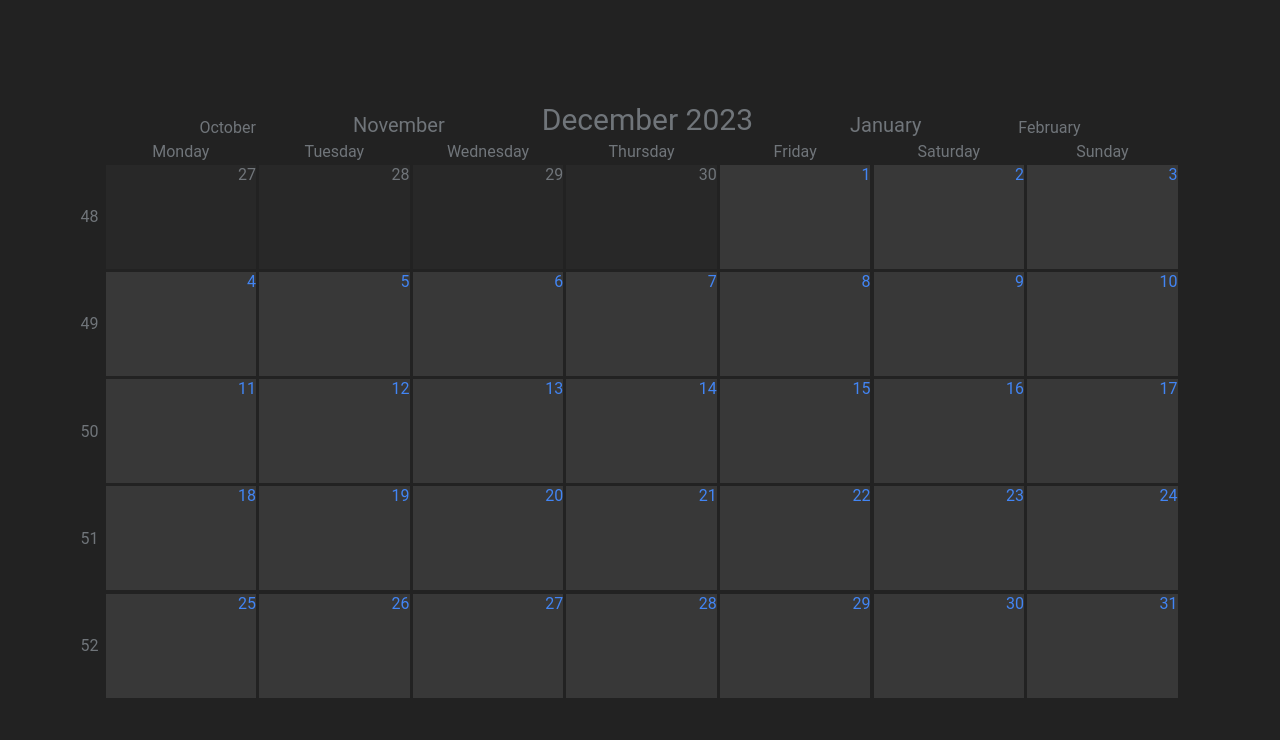
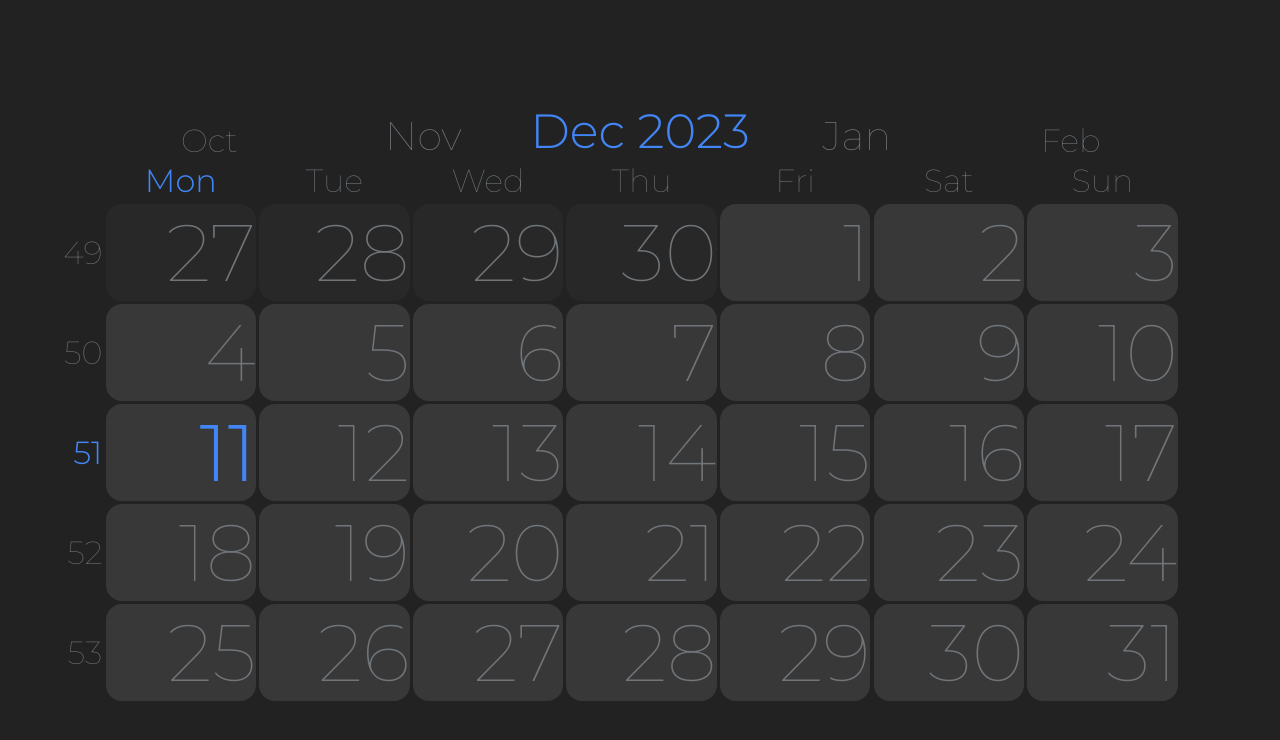
Before and after one commit to cakenes/calendar, a Svelte app: page / in a window 1280 px wide. Shown: the top 740 px of the page. Built offline with nearby package versions, Linux system fonts and the light colour scheme.

Commit message:
Reworking variables and css in Calendar

```diff
--- a/public/global.css
+++ b/public/global.css
@@ -1,63 +1,13 @@
-html, body {
-	position: relative;
-	width: 100%;
-	height: 100%;
+html,
+body {
+    position: relative;
+    width: 100%;
+    height: 100%;
 }
 
 body {
-	color: #333;
-	margin: 0;
-	padding: 8px;
-	box-sizing: border-box;
-	font-family: -apple-system, BlinkMacSystemFont, "Segoe UI", Roboto, Oxygen-Sans, Ubuntu, Cantarell, "Helvetica Neue", sans-serif;
+    margin: 0;
+    padding: 0;
+    font-family: "Montserrat", "Google Sans", Roboto, Arial, sans-serif;
+    font-weight: 100;
 }
-
-a {
-	color: rgb(0,100,200);
-	text-decoration: none;
-}
-
-a:hover {
-	text-decoration: underline;
-}
-
-a:visited {
-	color: rgb(0,80,160);
-}
-
-label {
-	display: block;
-}
-
-input, button, select, textarea {
-	font-family: inherit;
-	font-size: inherit;
-	-webkit-padding: 0.4em 0;
-	padding: 0.4em;
-	margin: 0 0 0.5em 0;
-	box-sizing: border-box;
-	border: 1px solid #ccc;
-	border-radius: 2px;
-}
-
-input:disabled {
-	color: #ccc;
-}
-
-button {
-	color: #333;
-	background-color: #f4f4f4;
-	outline: none;
-}
-
-button:disabled {
-	color: #999;
-}
-
-button:not(:disabled):active {
-	background-color: #ddd;
-}
-
-button:focus {
-	border-color: #666;
-}
--- a/public/index.html
+++ b/public/index.html
@@ -9,18 +9,12 @@
         <link rel="icon" type="image/png" href="/favicon.png" />
         <link rel="stylesheet" href="/global.css" />
         <link rel="stylesheet" href="/build/bundle.css" />
-
         <link rel="preconnect" href="https://fonts.googleapis.com" />
         <link rel="preconnect" href="https://fonts.gstatic.com" crossorigin />
-        <link href="https://fonts.googleapis.com/css2?family=Open+Sans:wght@400;700&display=swap" rel="stylesheet" />
+        <link href="https://fonts.googleapis.com/css2?family=Montserrat:wght@100;200;300;400;500;600;700&family=Press+Start+2P&display=swap" rel="stylesheet" />
 
         <script defer src="/build/bundle.js"></script>
     </head>
 
-    <style>
-        body {
-            margin: 0;
-            padding: 0;
-        }
-    </style>
+    <style></style>
 </html>
--- a/src/App.svelte
+++ b/src/App.svelte
@@ -39,6 +39,6 @@
         --blue: #4285f4;
         --highlight: #1a73e8;
 
-        font-family: "Google Sans", Roboto, Arial, sans-serif;
+        /* font-family: "Google Sans", Roboto, Arial, sans-serif; */
     }
 </style>
--- a/src/Calendar.svelte
+++ b/src/Calendar.svelte
@@ -1,25 +1,35 @@
 <script lang="ts">
     import Record from "./Record.svelte";
 
-    let newDate = new Date();
+    let date = new Date();
     let select = { day: 0, row: 0, offset: 0 };
+    let client = { width: 0, height: 0 };
 
     $: current = {
-        day: new Date(newDate.getFullYear(), newDate.getMonth() + select.offset).getDay() - 1,
-        month: new Date(newDate.getFullYear(), newDate.getMonth() + select.offset).getMonth(),
-        year: new Date(newDate.getFullYear(), newDate.getMonth() + select.offset).getFullYear(),
-        days: new Date(newDate.getFullYear(), newDate.getMonth() + select.offset + 1, 0).getDate(),
+        day: new Date(date.getFullYear(), date.getMonth() + select.offset).getDay() - 1,
+        month: new Date(date.getFullYear(), date.getMonth() + select.offset).getMonth(),
+        year: new Date(date.getFullYear(), date.getMonth() + select.offset).getFullYear(),
+        days: new Date(date.getFullYear(), date.getMonth() + select.offset + 1, 0).getDate(),
     };
 
     $: previous = {
-        days: new Date(newDate.getFullYear(), newDate.getMonth() + select.offset, 0).getDate(),
+        days: new Date(date.getFullYear(), date.getMonth() + select.offset, 0).getDate(),
     };
 
     $: weekdays = new Array(7).fill(0).map((_, i) => {
         return new Date(null, null, i + 1).toLocaleDateString("en-EN", { weekday: "long" });
     });
 
-    $: week = Math.ceil((new Date(current.year, current.month).getTime() - new Date(current.year, 0, 1).getTime() + 86400000) / 86400000 / 7);
+    $: week = {
+        current: Math.floor((current.day + date.getDate()) / 7),
+        month: Math.ceil((new Date(current.year, current.month, current.day).getTime() - new Date(current.year, 0, 1).getTime() + 86400000) / 86400000 / 7),
+    };
+
+    $: stringCutOff = (input: string) => {
+        if (client.width <= 800) return input.substring(0, 1);
+        else if (client.width <= 1400) return input.substring(0, 3);
+        return input;
+    };
 
     const onWheel = e => {
         if (e.deltaY > 0) select.offset++;
@@ -39,36 +49,62 @@
 
 <!-- <svelte:window on:keydown={handler} /> -->
 
-<div class="container" on:wheel={onWheel}>
+<div class="container" on:wheel={onWheel} bind:clientHeight={client.height} bind:clientWidth={client.width}>
     <div class="title">
         {#each [-2, -1, 0, 1, 2] as i}
-            <div on:click={() => (i == 0 ? (select.offset = 0) : (select.offset += i))}>
-                {new Date(current.year, current.month + i).toLocaleDateString("en-EN", { month: "long", year: i == 0 ? "numeric" : undefined })}
+            <div class={select.offset == -i && "current"} on:click={() => (i == 0 ? (select.offset = 0) : (select.offset += i))}>
+                {stringCutOff(new Date(current.year, current.month + i).toLocaleDateString("en-EN", { month: "long" }))}
+                {#if i == 0}{current.year}{/if}
             </div>
         {/each}
     </div>
 
     <div class="calendar-grid" style="grid-template-rows: 3cqh repeat({select.row ? 7 : 5}, 1fr);">
-        <div />
-        <!-- Add weedays to top -->
-        {#each weekdays as weekday}
-            <div class="weekday">{weekday}</div>
+        <div class="corner" />
+        {#each weekdays as w, i}
+            <div class="weekday">
+                <div class={i == date.getDay() - 1 && !select.offset && "current"}>{stringCutOff(w)}</div>
+            </div>
         {/each}
 
-        <!-- Add weeks to left -->
         {#each [2, 3, 4, 5, 6] as n, i}
-            <div class="week" style="grid-row: {select.row && select.row <= n ? n + 2 : n}/{select.row && select.row <= n ? n + 2 : n};">{week + i}</div>
+            <div class="week" style="grid-row: {select.row && select.row <= n ? n + 2 : n}/{select.row && select.row <= n ? n + 2 : n};">
+                <div class={i == week.current && !select.offset && "current"}>
+                    {week.month + i}
+                </div>
+            </div>
         {/each}
 
-        <!-- Add days -->
         {#each Array(35) as _, i}
+            <div class="day">
                 {#if i < current.day}
-                <div class="prev">{previous.days - current.day + i + 1}</div>
+                    <div class="prev">
+                        {previous.days - current.day + i + 1}
+                    </div>
                 {:else if i < current.day + current.days}
-                <div id={i.toString()} class={select.day == i + 1 - current.day ? "curr" : "day"} on:click={onClick}>{i + 1 - current.day}</div>
+                    {#if i + 1 - current.day == date.getDate() && i + 1 - current.day == select.day && !select.offset}
+                        <div id={i.toString()} class="selected current" on:click={onClick}>
+                            {i + 1 - current.day}
+                        </div>
+                    {:else if i + 1 - current.day == select.day}
+                        <div id={i.toString()} class="selected" on:click={onClick}>
+                            {i + 1 - current.day}
+                        </div>
+                    {:else if i + 1 - current.day == date.getDate() && !select.offset}
+                        <div id={i.toString()} class="current" on:click={onClick}>
+                            {i + 1 - current.day}
+                        </div>
                     {:else}
-                <div class="next">{i + 1 - (current.day + current.days)}</div>
+                        <div id={i.toString()} class="day" on:click={onClick}>
+                            {i + 1 - current.day}
+                        </div>
                     {/if}
+                {:else}
+                    <div class="next">
+                        {i + 1 - (current.day + current.days)}
+                    </div>
+                {/if}
+            </div>
         {/each}
 
         {#if select.row}
@@ -82,27 +118,30 @@
         flex: 1;
         display: flex;
         flex-direction: column;
+        background-color: var(--c0);
         padding: 8cqw;
-        background-color: var(--c0);
+        gap: 2cqh;
     }
 
     .title {
         display: flex;
         flex-direction: row;
-        justify-content: space-evenly;
         align-items: flex-end;
         color: var(--inactive);
 
-        & div:nth-child(2) {
-            font-size: 20px;
+        & div {
+            flex: 1;
+            text-align: center;
+            text-wrap: nowrap;
+            font-size: 3em;
         }
 
-        & div:nth-child(3) {
-            font-size: 30px;
+        & :is(:nth-child(2), :nth-child(4)) {
+            font-size: 2.5em;
         }
 
-        & div:nth-child(4) {
-            font-size: 20px;
+        & :is(:nth-child(1), :nth-child(5)) {
+            font-size: 2em;
         }
     }
 
@@ -113,173 +152,61 @@
         column-gap: min(0.4cqh, 0.4cqw);
         row-gap: min(0.4cqh, 0.4cqw);
         margin-left: -2cqw;
+        transition: all 5s ease-in-out;
+
+        & .day {
+            flex: 1;
+            display: flex;
+            overflow: hidden;
+            color: var(--inactive);
 
             & div {
+                flex: 1;
                 display: flex;
                 justify-content: flex-end;
-            color: var(--inactive);
-            overflow: hidden;
+                font-size: 5em;
+                background-color: var(--c2);
+                border-radius: 0.2em;
             }
 
-        & .weekday {
-            display: flex;
-            justify-content: center;
-            align-items: flex-end;
+            & .selected {
+                font-weight: 300;
+                color: var(--c0);
+                background-color: var(--c3);
             }
 
-        & .week {
-            display: flex;
-            justify-content: center;
-            align-items: center;
-            grid-column: 1/1;
-        }
-
-        & .day {
-            color: var(--blue);
-            background-color: var(--c2);
-            font-variant: tabular-nums;
-        }
-
-        & .prev {
-            background-color: var(--c1);
-        }
-
-        & .next {
+            & :is(.prev, .next) {
                 background-color: var(--c1);
             }
         }
 
-    /* .calendar-container {
+        & .weekday {
             flex: 1;
             display: flex;
-        flex-direction: row;
-    }
+            justify-content: center;
+            align-items: flex-end;
+            color: var(--inactive);
 
-    .calendar {
-        flex: 1;
-        display: grid;
-        grid-template-columns: repeat(7, 1fr);
-        column-gap: 0.4cqh;
-        row-gap: 0.4cqh;
-        padding: 0.5cqh;
-        overflow: hidden;
-    }
-
-    .calendar > div {
-        display: flex;
-        align-items: center;
-        justify-content: center;
-        position: relative;
-        background-color: var(--c2);
-        border: 1px solid transparent;
-
-        transition: all 0.05s ease-in-out;
-
-        border-radius: 0.2em;
-        overflow: hidden;
-    }
-
-    .calendar > div:nth-child(1) {
-        border-top-left-radius: 1em;
-    }
-
-    .calendar > div:nth-child(7) {
-        border-top-right-radius: 1em;
-    }
-
-    .calendar > div:nth-child(29) {
-        border-bottom-left-radius: 1em;
-    }
-
-    .calendar > div:nth-child(35) {
-        border-bottom-right-radius: 1em;
-    }
-
-    .calendar > div.highlight > h2 {
-        opacity: 0.8;
-        color: var(--highlight);
-    }
-
-    .calendar > div > h2 {
-        position: absolute;
-        pointer-events: none;
-
-        font-size: 10cqw;
-        color: var(--white);
-        opacity: 0.6;
-
-        margin: 0;
-        right: -0.5cqw;
-        top: -2.5cqw;
-    }
-
-    .calendar > div.disabled {
-        background-color: var(--c1);
-
-        & h2 {
-            color: var(--inactive);
+            & div {
+                font-size: 2em;
             }
         }
 
-    .calendar > div:hover:not(.disabled):not(.selected) {
-        background-color: var(--c3);
+        & .week {
+            flex: 1;
+            display: flex;
+            justify-content: flex-end;
+            align-items: center;
+            color: var(--inactive);
 
-        & h2 {
-            opacity: 0.5;
+            & div {
+                font-size: 2em;
+            }
         }
     }
 
-    .calendar > .selected {
-        background-color: var(--blue);
+    .current {
+        font-weight: 300 !important;
+        color: var(--blue) !important;
     }
-
-    h1 {
-        color: var(--blue);
-        text-align: center;
-    }
-
-    .days {
-        display: flex;
-        flex-direction: row;
-        color: var(--c6);
-    }
-
-    .week {
-        display: grid;
-        row-gap: 1cqh;
-        align-items: center;
-
-        width: 1.5cqw;
-        /* height: calc(100% - 1cqh);
-        margin-left: -1.5cqw;
-
-        color: var(--c6);
-        font-size: 1cqw;
-        text-align: right;
-
-        overflow: hidden;
-        padding-top: 0.5cqh;
-        padding-bottom: 0.5cqh;
-    }
-
-    .week > div {
-        display: none;
-    }
-
-    .week > h3 {
-        margin: 0;
-        font-variant: tabular-nums;
-        font-weight: bold;
-    }
-
-    .week > .highlight {
-        color: var(--highlight);
-    }
-
-    .days > h3 {
-        flex: 1;
-        margin: 0;
-        text-align: center;
-        text-transform: capitalize;
-    } */
 </style>
--- a/src/Record.svelte
+++ b/src/Record.svelte
@@ -15,11 +15,5 @@
         display: flex;
         flex-direction: row;
         background-color: var(--c1);
-
-        & div {
-            flex: 1;
-            margin: 1em;
-            background-color: var(--c2);
-        }
     }
 </style>
```
Lines whose indentation alone changed are shown as unchanged.
